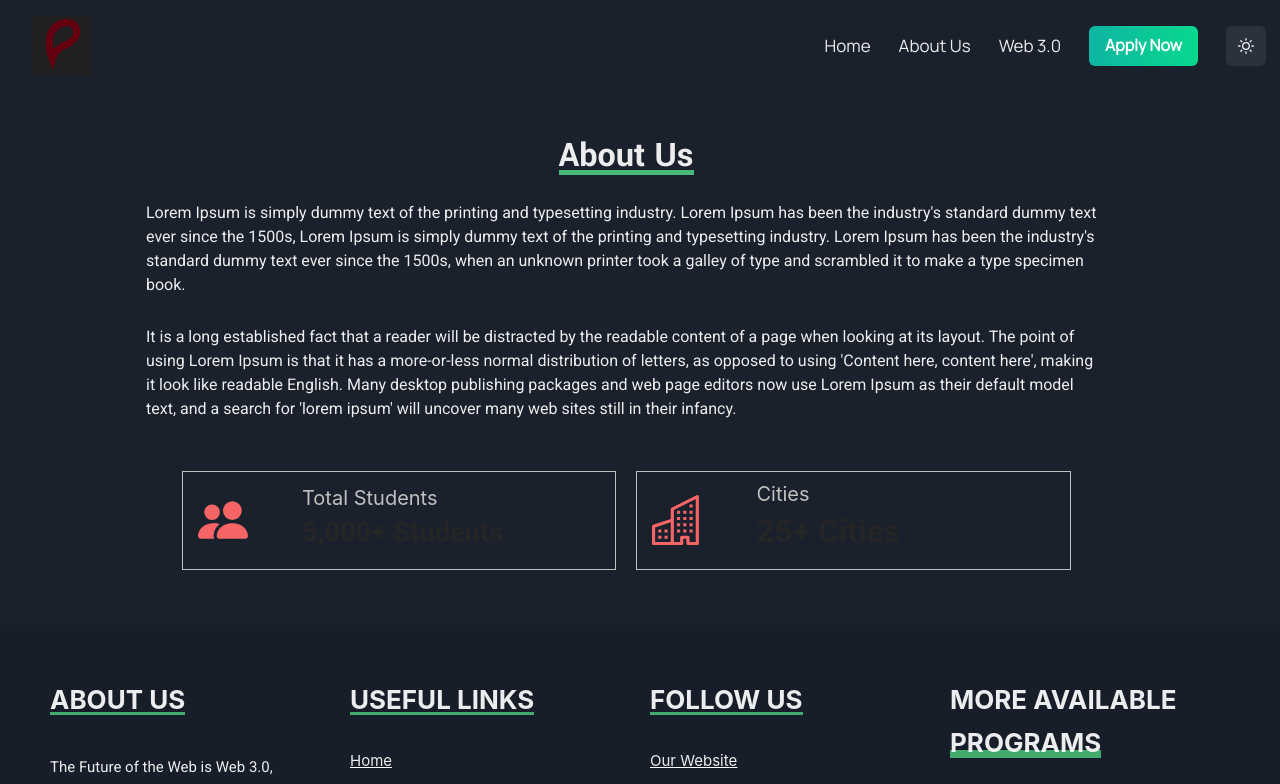
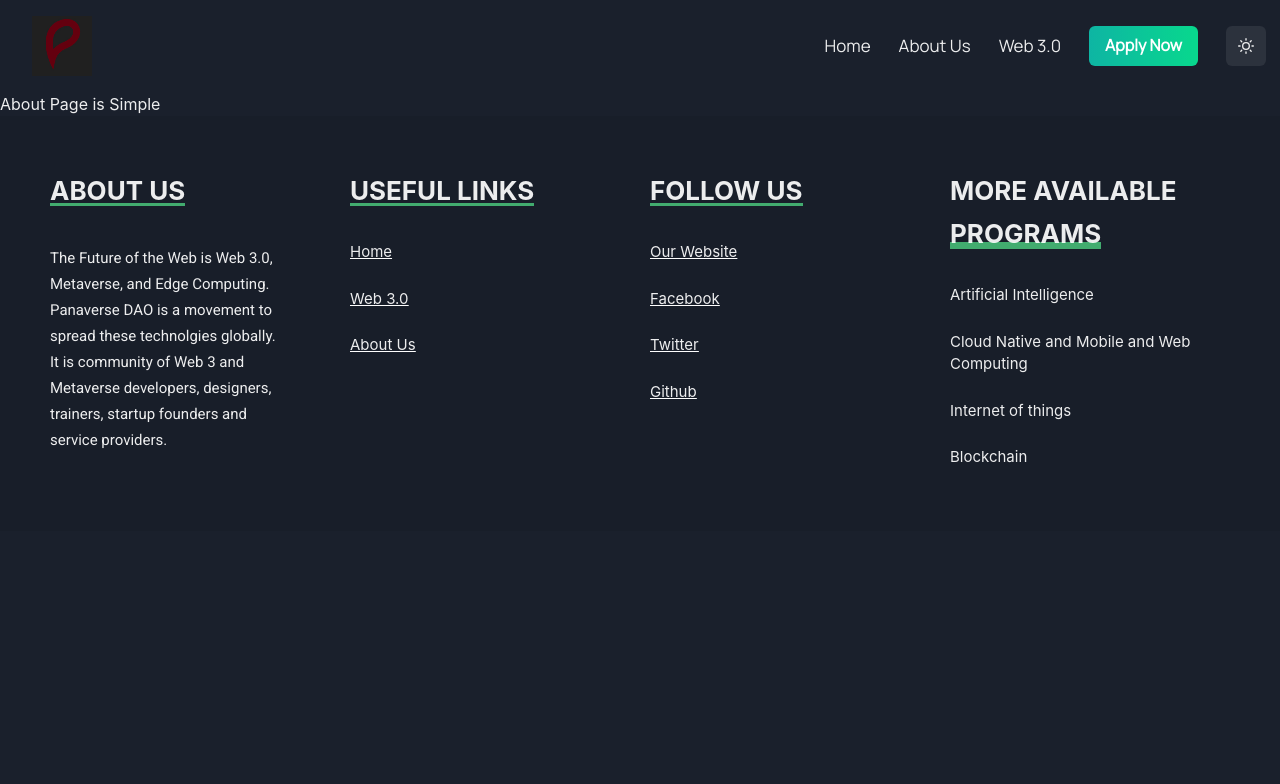
Before and after one commit to jawwad-ali/panaverse, a Next.js app: page /about in a window 1280 px wide. Shown: the top 784 px of the page. Built offline with nearby package versions, Linux system fonts and the light colour scheme.

Commit message:
remove every component

```diff
--- a/app/components/about/AboutComponent.tsx
+++ b/app/components/about/AboutComponent.tsx
@@ -20,136 +20,137 @@
 
 const AboutComponent = () => {
   return (
-    <SimpleGrid
-      maxWidth="1300px"
-      mx="auto"
-      mr={{ base: 0, lg: "7" }}
-      mt={{ base: "4", lg: "10" }}
-      position="relative"
-      mb="10"
-    >
-      <Box maxWidth="1000px" mx="auto">
-        <Heading
-          fontSize={{ base: "3xl", md: "3xl", lg: "4xl" }}
-          textAlign={"center"}
-          pb={4}
-        >
-          <Text
-            fontWeight="bold"
-            className={yantramanav.className}
-            as={"span"}
-            position={"relative"}
-            _after={{
-              content: "''",
-              width: "full",
-              height: "10%",
-              position: "absolute",
-              bottom: 1,
-              left: 0,
-              bg: "green.400",
-              zIndex: -1,
-            }}
-          >
-            About Us
-          </Text>
-        </Heading>
+   <div>About Page is Simple</div>
+    // <SimpleGrid
+    //   maxWidth="1300px"
+    //   mx="auto"
+    //   mr={{ base: 0, lg: "7" }}
+    //   mt={{ base: "4", lg: "10" }}
+    //   position="relative"
+    //   mb="10"
+    // >
+    //   <Box maxWidth="1000px" mx="auto">
+    //     <Heading
+    //       fontSize={{ base: "3xl", md: "3xl", lg: "4xl" }}
+    //       textAlign={"center"}
+    //       pb={4}
+    //     >
+    //       <Text
+    //         fontWeight="bold"
+    //         className={yantramanav.className}
+    //         as={"span"}
+    //         position={"relative"}
+    //         _after={{
+    //           content: "''",
+    //           width: "full",
+    //           height: "10%",
+    //           position: "absolute",
+    //           bottom: 1,
+    //           left: 0,
+    //           bg: "green.400",
+    //           zIndex: -1,
+    //         }}
+    //       >
+    //         About Us
+    //       </Text>
+    //     </Heading>
 
-        <Box px={{ base: "6", lg: "5" }} className={roboto.className} mt="2">
-          <Text fontSize={{ base: "15px", md: "16px" }}>
-            Lorem Ipsum is simply dummy text of the printing and typesetting
-            industry. Lorem Ipsum has been the industry's standard dummy text
-            ever since the 1500s, Lorem Ipsum is simply dummy text of the
-            printing and typesetting industry. Lorem Ipsum has been the
-            industry's standard dummy text ever since the 1500s, when an unknown
-            printer took a galley of type and scrambled it to make a type
-            specimen book.
-          </Text>
-          <Text pt="7" fontSize={{ base: "15px", md: "16px" }}>
-            It is a long established fact that a reader will be distracted by
-            the readable content of a page when looking at its layout. The point
-            of using Lorem Ipsum is that it has a more-or-less normal
-            distribution of letters, as opposed to using 'Content here, content
-            here', making it look like readable English. Many desktop publishing
-            packages and web page editors now use Lorem Ipsum as their default
-            model text, and a search for 'lorem ipsum' will uncover many web
-            sites still in their infancy.
-          </Text>
-        </Box>
-      </Box>
+    //     <Box px={{ base: "6", lg: "5" }} className={roboto.className} mt="2">
+    //       <Text fontSize={{ base: "15px", md: "16px" }}>
+    //         Lorem Ipsum is simply dummy text of the printing and typesetting
+    //         industry. Lorem Ipsum has been the industry's standard dummy text
+    //         ever since the 1500s, Lorem Ipsum is simply dummy text of the
+    //         printing and typesetting industry. Lorem Ipsum has been the
+    //         industry's standard dummy text ever since the 1500s, when an unknown
+    //         printer took a galley of type and scrambled it to make a type
+    //         specimen book.
+    //       </Text>
+    //       <Text pt="7" fontSize={{ base: "15px", md: "16px" }}>
+    //         It is a long established fact that a reader will be distracted by
+    //         the readable content of a page when looking at its layout. The point
+    //         of using Lorem Ipsum is that it has a more-or-less normal
+    //         distribution of letters, as opposed to using 'Content here, content
+    //         here', making it look like readable English. Many desktop publishing
+    //         packages and web page editors now use Lorem Ipsum as their default
+    //         model text, and a search for 'lorem ipsum' will uncover many web
+    //         sites still in their infancy.
+    //       </Text>
+    //     </Box>
+    //   </Box>
 
-      {/* Counts */}
-      <SimpleGrid
-        mx="auto"
-        mt="50px"
-        mb="15px"
-        px="25px"
-        w={{ base: "100%", lg: "75%" }}
-        columns={{ base: 1, md: 1, lg: 2 }}
-        spacing={{ base: 3, md: 4, lg: 5 }}
-      >
-        <Flex
-          border="1px"
-          borderColor="silver"
-          alignItems="center"
-          py="10px"
-          px="15px"
-        >
-          <Flex flex="0.2" color="red.400">
-            <BsFillPeopleFill fontSize="50px" />
-          </Flex>
+    //   {/* Counts */}
+    //   <SimpleGrid
+    //     mx="auto"
+    //     mt="50px"
+    //     mb="15px"
+    //     px="25px"
+    //     w={{ base: "100%", lg: "75%" }}
+    //     columns={{ base: 1, md: 1, lg: 2 }}
+    //     spacing={{ base: 3, md: 4, lg: 5 }}
+    //   >
+    //     <Flex
+    //       border="1px"
+    //       borderColor="silver"
+    //       alignItems="center"
+    //       py="10px"
+    //       px="15px"
+    //     >
+    //       <Flex flex="0.2" color="red.400">
+    //         <BsFillPeopleFill fontSize="50px" />
+    //       </Flex>
 
-          <Flex ml="30px" flex="0.6" flexDir="column">
-            <Heading
-              fontSize={{ base: "14px", md: "16px", lg: "20px" }}
-              fontWeight="normal"
-              color="silver"
-              className={roboto.className}
-            >
-              Total Students
-            </Heading>
-            <Text
-              fontSize={{ base: "18px", md: "22px", lg: "30px" }}
-              fontWeight="bold"
-              color="#252525"
-              className={yantramanav.className}
-            >
-              <CountUp start={0} end={5000} duration={2} />+ Students
-            </Text>
-          </Flex>
-        </Flex>
+    //       <Flex ml="30px" flex="0.6" flexDir="column">
+    //         <Heading
+    //           fontSize={{ base: "14px", md: "16px", lg: "20px" }}
+    //           fontWeight="normal"
+    //           color="silver"
+    //           className={roboto.className}
+    //         >
+    //           Total Students
+    //         </Heading>
+    //         <Text
+    //           fontSize={{ base: "18px", md: "22px", lg: "30px" }}
+    //           fontWeight="bold"
+    //           color="#252525"
+    //           className={yantramanav.className}
+    //         >
+    //           <CountUp start={0} end={5000} duration={2} />+ Students
+    //         </Text>
+    //       </Flex>
+    //     </Flex>
 
-        <Flex
-          border="1px"
-          borderColor="silver"
-          alignItems="center"
-          py="10px"
-          px="15px"
-        >
-          <Flex flex="0.2" color="red.400">
-            <BsBuildings fontSize="50px" />
-          </Flex>
+    //     <Flex
+    //       border="1px"
+    //       borderColor="silver"
+    //       alignItems="center"
+    //       py="10px"
+    //       px="15px"
+    //     >
+    //       <Flex flex="0.2" color="red.400">
+    //         <BsBuildings fontSize="50px" />
+    //       </Flex>
 
-          <Flex ml="30px" flex="0.6" flexDir="column">
-            <Heading
-              fontSize={{ base: "14px", md: "16px", lg: "20px" }}
-              fontWeight="normal"
-              color="silver"
-              className={roboto.className}
-            >
-              Cities
-            </Heading>
-            <Text
-              fontSize={{ base: "20px", md: "25px", lg: "35px" }}
-              fontWeight="bold"
-              color="#252525"
-              className={yantramanav.className}
-            >
-              <CountUp start={0} end={25} duration={2} />+ Cities
-            </Text>
-          </Flex>
-        </Flex>
-      </SimpleGrid>
-    </SimpleGrid>
+    //       <Flex ml="30px" flex="0.6" flexDir="column">
+    //         <Heading
+    //           fontSize={{ base: "14px", md: "16px", lg: "20px" }}
+    //           fontWeight="normal"
+    //           color="silver"
+    //           className={roboto.className}
+    //         >
+    //           Cities
+    //         </Heading>
+    //         <Text
+    //           fontSize={{ base: "20px", md: "25px", lg: "35px" }}
+    //           fontWeight="bold"
+    //           color="#252525"
+    //           className={yantramanav.className}
+    //         >
+    //           <CountUp start={0} end={25} duration={2} />+ Cities
+    //         </Text>
+    //       </Flex>
+    //     </Flex>
+    //   </SimpleGrid>
+    // </SimpleGrid>
   );
 };
 
```
Also changed, not shown: app/page.tsx (+4 -3 lines).
